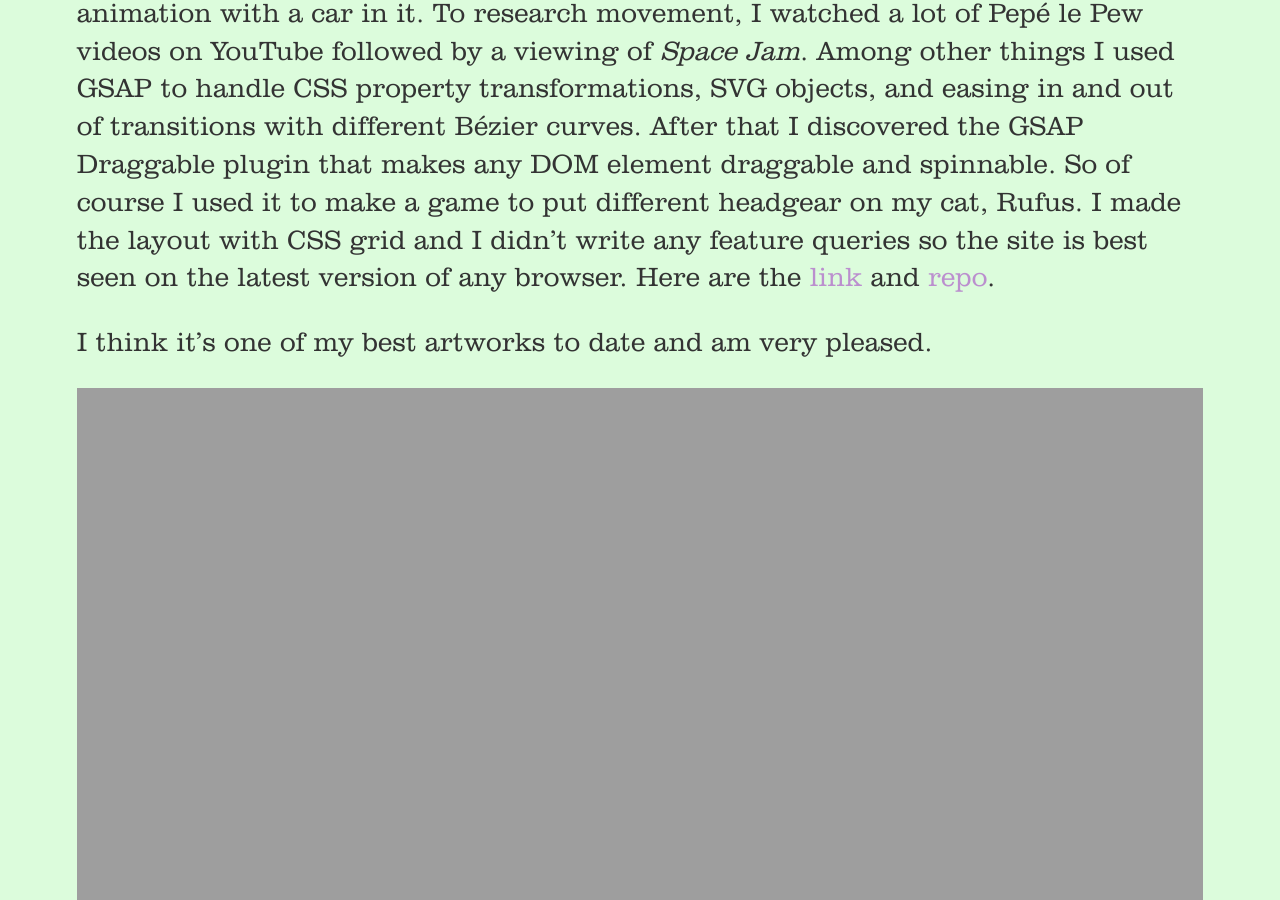
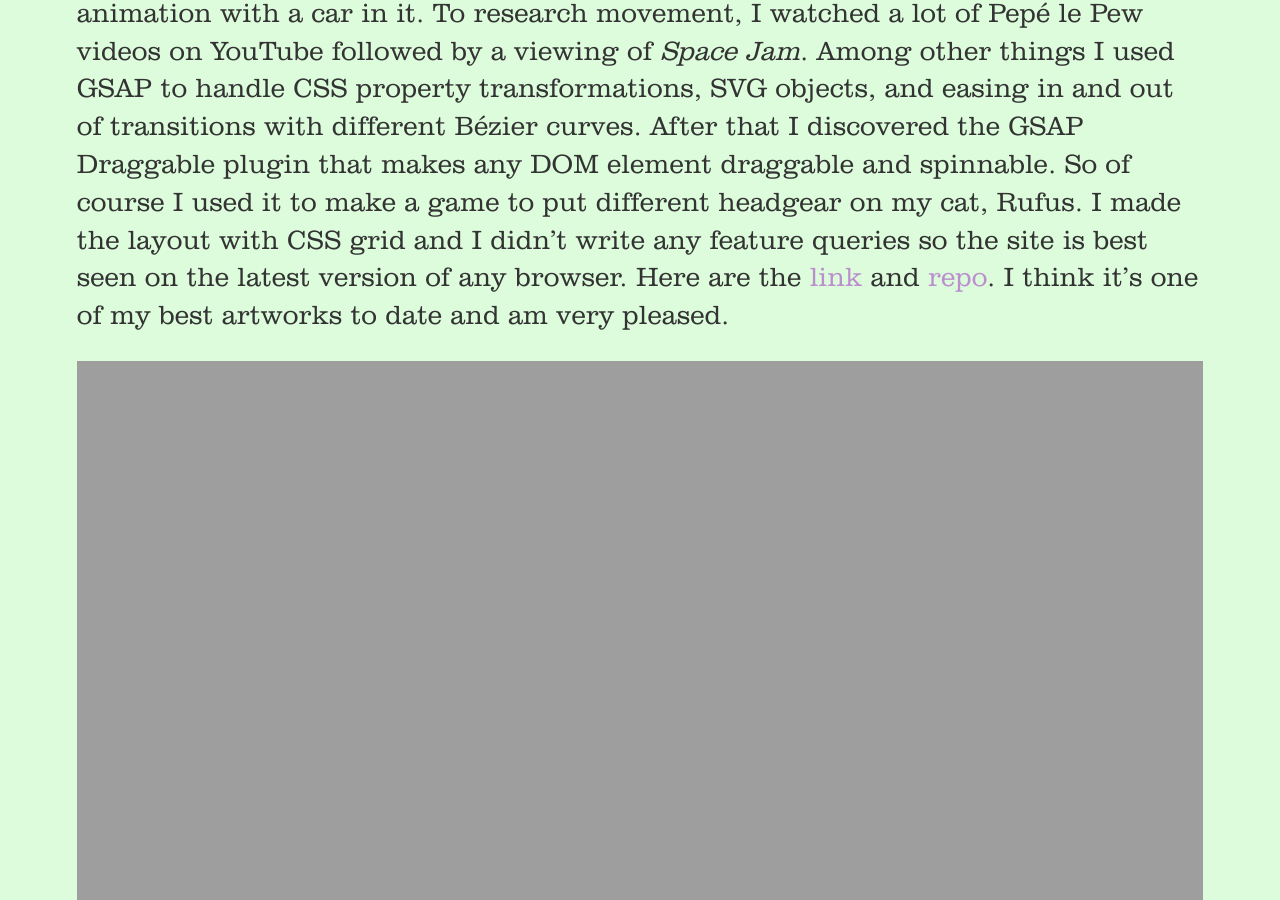
Before and after one commit to jingyufanclub/bloggo, a Jekyll site: the page built from _posts/2017-4-16-a-variety-of-hats.md, in a window 1280 px wide and 900 px high, scrolled down 648 px. Built offline with Jekyll 4.4.1, drawn with Linux system fonts in a browser that asks for light colours.

Commit message:
ammend text

```diff
--- a/_posts/2017-4-16-a-variety-of-hats.md
+++ b/_posts/2017-4-16-a-variety-of-hats.md
@@ -2,8 +2,6 @@
 layout: post
 title: A Variety of Hats to Put on Your Cat
 ---
-Last week I worked with the GreenSock Animation Platform to make a little animation with a car in it. To research movement, I watched a lot of Pepé le Pew videos on YouTube followed by a viewing of _Space Jam_. Among other things I used GSAP to handle CSS property transformations, SVG objects, and easing in and out of transitions with different Bézier curves. After that I discovered the GSAP Draggable plugin that makes any DOM element draggable and spinnable. So of course I used it to make a game to put different headgear on my cat, Rufus. I made the layout with CSS grid and I didn't write any feature queries so the site is best seen on the latest version of any browser. Here are the [link](http://jingyufanclub.co/dunce-caps-for-cats) and [repo](https://github.com/jingyufanclub/dunce-caps-for-cats).
+Last week I worked with the GreenSock Animation Platform to make a little animation with a car in it. To research movement, I watched a lot of Pepé le Pew videos on YouTube followed by a viewing of _Space Jam_. Among other things I used GSAP to handle CSS property transformations, SVG objects, and easing in and out of transitions with different Bézier curves. After that I discovered the GSAP Draggable plugin that makes any DOM element draggable and spinnable. So of course I used it to make a game to put different headgear on my cat, Rufus. I made the layout with CSS grid and I didn't write any feature queries so the site is best seen on the latest version of any browser. Here are the [link](http://jingyufanclub.co/dunce-caps-for-cats) and [repo](https://github.com/jingyufanclub/dunce-caps-for-cats). I think it's one of my best artworks to date and am very pleased.
 
-I think it's one of my best artworks to date and am very pleased.
-
-<iframe src="http://jingyufanclub.co/dunce-caps-for-cats" width="100%" height="620" scrolling="no" style="border: none;"></iframe>
+<iframe src="http://jingyufanclub.co/dunce-caps-for-cats" width="100%" height="600" scrolling="no" style="border: none;"></iframe>
```
